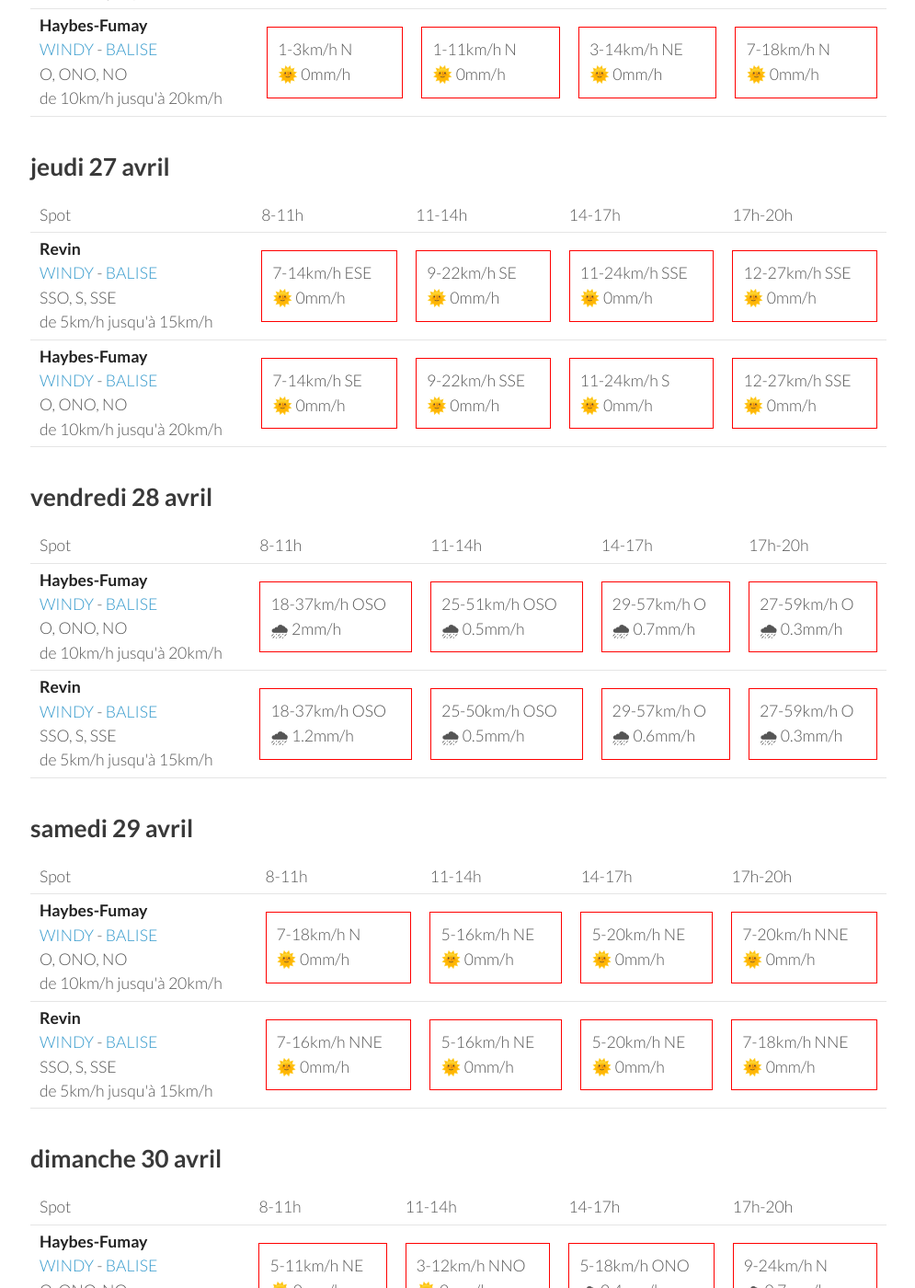
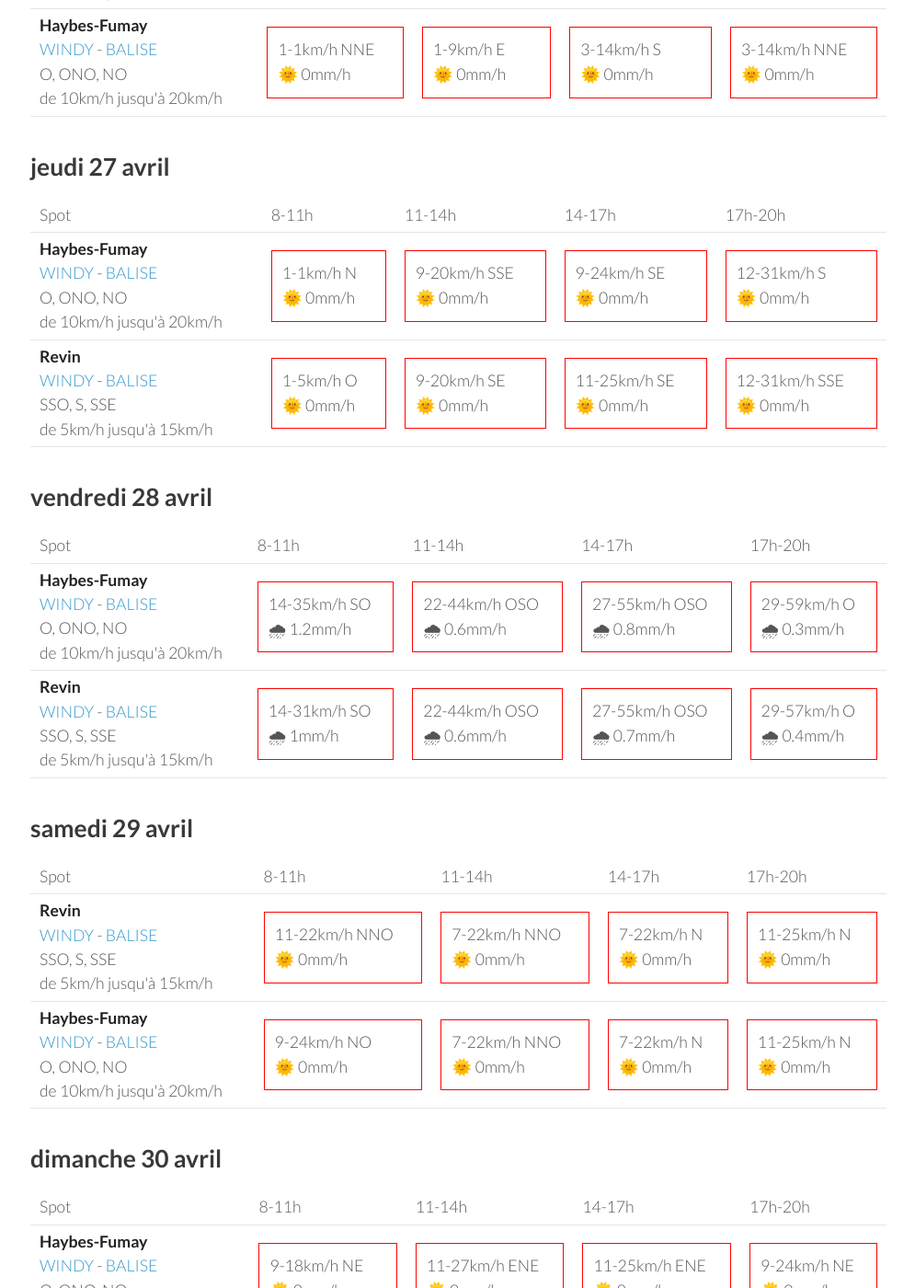
Before and after one commit to parapente-dans-le-nord/parapente-dans-le-nord.github.io, a Jekyll site: the page built from ardennes.markdown, in a window 1280 px wide and 1400 px high, scrolled down 833 px. Shown: the whole window at 92% size, without its empty margins (25-1020 px from the left). Built offline with Jekyll 4.4.1, drawn with Linux system fonts in a browser that asks for light colours; some of the changed text lies outside the part shown.

Commit message:
update index.markdown

```diff
--- a/ardennes.markdown
+++ b/ardennes.markdown
@@ -7,7 +7,7 @@ title:  "Tous les spots"
 {: .links}
 
 # Prevision Windy, modèle Arome
-page mise à jour le mardi 25 avril 13:10
+page mise à jour le mardi 25 avril 22:10
 
 ## mardi 25 avril
 
@@ -24,21 +24,19 @@ page mise à jour le mardi 25 avril 13:10
 <tr>
         <td><strong>Haybes-Fumay</strong><br><a href="https://windy.com/49.998/4.715?49.913,4.738,10">WINDY</a> - <span class=""><a href="http://www.balisemeteo.com/balise.php?idBalise=104">BALISE</a> </span><br> <span class="vent-favorable">O, ONO, NO</span><br><span class="force-vent">de 10km/h jusqu'à 20km/h</span> </td>
 
-            <td><div class="not-flyable"><p>3-16km/h NNE</p><p>🌞 0mm/h</p></div></td>
-            <td><div class="not-flyable"><p>5-18km/h N</p><p>🌧 0.2mm/h</p></div></td>
-            <td><div class="not-flyable"><p>9-24km/h N</p><p>🌧 0.3mm/h</p></div></td>
-            <td><div class="not-flyable"><p>11-27km/h N</p><p>🌞 0mm/h</p></div></td>
-
+            <td><div class="not-flyable"><p>0-0km/h NA</p><p>🌧️ 0mm/h</p></div></td>
+            <td><div class="not-flyable"><p>0-0km/h NA</p><p>🌧️ 0mm/h</p></div></td>
+            <td><div class="not-flyable"><p>0-0km/h NA</p><p>🌧️ 0mm/h</p></div></td>
+            <td><div class="not-flyable"><p>12-29km/h N</p><p>🌞 0mm/h</p></div></td>
 
     </tr>
 <tr>
         <td><strong>Revin</strong><br><a href="https://windy.com/49.948/4.625?49.543,4.625,8">WINDY</a> - <span class=""><a href="http://www.balisemeteo.com/balise.php?idBalise=5019">BALISE</a> </span><br> <span class="vent-favorable">SSO, S, SSE</span><br><span class="force-vent">de 5km/h jusqu'à 15km/h</span> </td>
 
-            <td><div class="not-flyable"><p>5-22km/h NE</p><p>🌧 0.4mm/h</p></div></td>
-            <td><div class="not-flyable"><p>7-22km/h N</p><p>🌞 0mm/h</p></div></td>
-            <td><div class="not-flyable"><p>9-25km/h N</p><p>🌧 0.2mm/h</p></div></td>
-            <td><div class="not-flyable"><p>9-27km/h NNO</p><p>🌞 0mm/h</p></div></td>
-
+            <td><div class="not-flyable"><p>0-0km/h NA</p><p>🌧️ 0mm/h</p></div></td>
+            <td><div class="not-flyable"><p>0-0km/h NA</p><p>🌧️ 0mm/h</p></div></td>
+            <td><div class="not-flyable"><p>0-0km/h NA</p><p>🌧️ 0mm/h</p></div></td>
+            <td><div class="not-flyable"><p>7-29km/h N</p><p>🌞 0mm/h</p></div></td>
 
     </tr>
 
@@ -60,20 +58,20 @@ page mise à jour le mardi 25 avril 13:10
 <tr>
         <td><strong>Revin</strong><br><a href="https://windy.com/49.948/4.625?49.543,4.625,8">WINDY</a> - <span class=""><a href="http://www.balisemeteo.com/balise.php?idBalise=5019">BALISE</a> </span><br> <span class="vent-favorable">SSO, S, SSE</span><br><span class="force-vent">de 5km/h jusqu'à 15km/h</span> </td>
 
-            <td><div class="not-flyable"><p>1-5km/h NNE</p><p>🌞 0mm/h</p></div></td>
-            <td><div class="not-flyable"><p>3-14km/h SSE</p><p>🌞 0mm/h</p></div></td>
-            <td><div class="not-flyable"><p>1-14km/h SSE</p><p>🌞 0mm/h</p></div></td>
-            <td><div class="not-flyable"><p>1-14km/h SSO</p><p>🌞 0mm/h</p></div></td>
+            <td><div class="not-flyable"><p>0-3km/h NO</p><p>🌞 0mm/h</p></div></td>
+            <td><div class="not-flyable"><p>1-12km/h SE</p><p>🌞 0mm/h</p></div></td>
+            <td><div class="not-flyable"><p>3-14km/h SSO</p><p>🌞 0mm/h</p></div></td>
+            <td><div class="not-flyable"><p>3-16km/h NO</p><p>🌞 0mm/h</p></div></td>
 
 
     </tr>
 <tr>
         <td><strong>Haybes-Fumay</strong><br><a href="https://windy.com/49.998/4.715?49.913,4.738,10">WINDY</a> - <span class=""><a href="http://www.balisemeteo.com/balise.php?idBalise=104">BALISE</a> </span><br> <span class="vent-favorable">O, ONO, NO</span><br><span class="force-vent">de 10km/h jusqu'à 20km/h</span> </td>
 
-            <td><div class="not-flyable"><p>1-3km/h N</p><p>🌞 0mm/h</p></div></td>
-            <td><div class="not-flyable"><p>1-11km/h N</p><p>🌞 0mm/h</p></div></td>
-            <td><div class="not-flyable"><p>3-14km/h NE</p><p>🌞 0mm/h</p></div></td>
-            <td><div class="not-flyable"><p>7-18km/h N</p><p>🌞 0mm/h</p></div></td>
+            <td><div class="not-flyable"><p>1-1km/h NNE</p><p>🌞 0mm/h</p></div></td>
+            <td><div class="not-flyable"><p>1-9km/h E</p><p>🌞 0mm/h</p></div></td>
+            <td><div class="not-flyable"><p>3-14km/h S</p><p>🌞 0mm/h</p></div></td>
+            <td><div class="not-flyable"><p>3-14km/h NNE</p><p>🌞 0mm/h</p></div></td>
 
 
     </tr>
@@ -94,22 +92,22 @@ page mise à jour le mardi 25 avril 13:10
       <td>17h-20h</td>
     </tr>
 <tr>
-        <td><strong>Revin</strong><br><a href="https://windy.com/49.948/4.625?49.543,4.625,8">WINDY</a> - <span class=""><a href="http://www.balisemeteo.com/balise.php?idBalise=5019">BALISE</a> </span><br> <span class="vent-favorable">SSO, S, SSE</span><br><span class="force-vent">de 5km/h jusqu'à 15km/h</span> </td>
+        <td><strong>Haybes-Fumay</strong><br><a href="https://windy.com/49.998/4.715?49.913,4.738,10">WINDY</a> - <span class=""><a href="http://www.balisemeteo.com/balise.php?idBalise=104">BALISE</a> </span><br> <span class="vent-favorable">O, ONO, NO</span><br><span class="force-vent">de 10km/h jusqu'à 20km/h</span> </td>
 
-            <td><div class="not-flyable"><p>7-14km/h ESE</p><p>🌞 0mm/h</p></div></td>
-            <td><div class="not-flyable"><p>9-22km/h SE</p><p>🌞 0mm/h</p></div></td>
-            <td><div class="not-flyable"><p>11-24km/h SSE</p><p>🌞 0mm/h</p></div></td>
-            <td><div class="not-flyable"><p>12-27km/h SSE</p><p>🌞 0mm/h</p></div></td>
+            <td><div class="not-flyable"><p>1-1km/h N</p><p>🌞 0mm/h</p></div></td>
+            <td><div class="not-flyable"><p>9-20km/h SSE</p><p>🌞 0mm/h</p></div></td>
+            <td><div class="not-flyable"><p>9-24km/h SE</p><p>🌞 0mm/h</p></div></td>
+            <td><div class="not-flyable"><p>12-31km/h S</p><p>🌞 0mm/h</p></div></td>
 
 
     </tr>
 <tr>
-        <td><strong>Haybes-Fumay</strong><br><a href="https://windy.com/49.998/4.715?49.913,4.738,10">WINDY</a> - <span class=""><a href="http://www.balisemeteo.com/balise.php?idBalise=104">BALISE</a> </span><br> <span class="vent-favorable">O, ONO, NO</span><br><span class="force-vent">de 10km/h jusqu'à 20km/h</span> </td>
+        <td><strong>Revin</strong><br><a href="https://windy.com/49.948/4.625?49.543,4.625,8">WINDY</a> - <span class=""><a href="http://www.balisemeteo.com/balise.php?idBalise=5019">BALISE</a> </span><br> <span class="vent-favorable">SSO, S, SSE</span><br><span class="force-vent">de 5km/h jusqu'à 15km/h</span> </td>
 
-            <td><div class="not-flyable"><p>7-14km/h SE</p><p>🌞 0mm/h</p></div></td>
-            <td><div class="not-flyable"><p>9-22km/h SSE</p><p>🌞 0mm/h</p></div></td>
-            <td><div class="not-flyable"><p>11-24km/h S</p><p>🌞 0mm/h</p></div></td>
-            <td><div class="not-flyable"><p>12-27km/h SSE</p><p>🌞 0mm/h</p></div></td>
+            <td><div class="not-flyable"><p>1-5km/h O</p><p>🌞 0mm/h</p></div></td>
+            <td><div class="not-flyable"><p>9-20km/h SE</p><p>🌞 0mm/h</p></div></td>
+            <td><div class="not-flyable"><p>11-25km/h SE</p><p>🌞 0mm/h</p></div></td>
+            <td><div class="not-flyable"><p>12-31km/h SSE</p><p>🌞 0mm/h</p></div></td>
 
 
     </tr>
@@ -132,20 +130,20 @@ page mise à jour le mardi 25 avril 13:10
 <tr>
         <td><strong>Haybes-Fumay</strong><br><a href="https://windy.com/49.998/4.715?49.913,4.738,10">WINDY</a> - <span class=""><a href="http://www.balisemeteo.com/balise.php?idBalise=104">BALISE</a> </span><br> <span class="vent-favorable">O, ONO, NO</span><br><span class="force-vent">de 10km/h jusqu'à 20km/h</span> </td>
 
-            <td><div class="not-flyable"><p>18-37km/h OSO</p><p>🌧 2mm/h</p></div></td>
-            <td><div class="not-flyable"><p>25-51km/h OSO</p><p>🌧 0.5mm/h</p></div></td>
-            <td><div class="not-flyable"><p>29-57km/h O</p><p>🌧 0.7mm/h</p></div></td>
-            <td><div class="not-flyable"><p>27-59km/h O</p><p>🌧 0.3mm/h</p></div></td>
+            <td><div class="not-flyable"><p>14-35km/h SO</p><p>🌧 1.2mm/h</p></div></td>
+            <td><div class="not-flyable"><p>22-44km/h OSO</p><p>🌧 0.6mm/h</p></div></td>
+            <td><div class="not-flyable"><p>27-55km/h OSO</p><p>🌧 0.8mm/h</p></div></td>
+            <td><div class="not-flyable"><p>29-59km/h O</p><p>🌧 0.3mm/h</p></div></td>
 
 
     </tr>
 <tr>
         <td><strong>Revin</strong><br><a href="https://windy.com/49.948/4.625?49.543,4.625,8">WINDY</a> - <span class=""><a href="http://www.balisemeteo.com/balise.php?idBalise=5019">BALISE</a> </span><br> <span class="vent-favorable">SSO, S, SSE</span><br><span class="force-vent">de 5km/h jusqu'à 15km/h</span> </td>
 
-            <td><div class="not-flyable"><p>18-37km/h OSO</p><p>🌧 1.2mm/h</p></div></td>
-            <td><div class="not-flyable"><p>25-50km/h OSO</p><p>🌧 0.5mm/h</p></div></td>
-            <td><div class="not-flyable"><p>29-57km/h O</p><p>🌧 0.6mm/h</p></div></td>
-            <td><div class="not-flyable"><p>27-59km/h O</p><p>🌧 0.3mm/h</p></div></td>
+            <td><div class="not-flyable"><p>14-31km/h SO</p><p>🌧 1mm/h</p></div></td>
+            <td><div class="not-flyable"><p>22-44km/h OSO</p><p>🌧 0.6mm/h</p></div></td>
+            <td><div class="not-flyable"><p>27-55km/h OSO</p><p>🌧 0.7mm/h</p></div></td>
+            <td><div class="not-flyable"><p>29-57km/h O</p><p>🌧 0.4mm/h</p></div></td>
 
 
     </tr>
@@ -166,22 +164,22 @@ page mise à jour le mardi 25 avril 13:10
       <td>17h-20h</td>
     </tr>
 <tr>
-        <td><strong>Haybes-Fumay</strong><br><a href="https://windy.com/49.998/4.715?49.913,4.738,10">WINDY</a> - <span class=""><a href="http://www.balisemeteo.com/balise.php?idBalise=104">BALISE</a> </span><br> <span class="vent-favorable">O, ONO, NO</span><br><span class="force-vent">de 10km/h jusqu'à 20km/h</span> </td>
+        <td><strong>Revin</strong><br><a href="https://windy.com/49.948/4.625?49.543,4.625,8">WINDY</a> - <span class=""><a href="http://www.balisemeteo.com/balise.php?idBalise=5019">BALISE</a> </span><br> <span class="vent-favorable">SSO, S, SSE</span><br><span class="force-vent">de 5km/h jusqu'à 15km/h</span> </td>
 
-            <td><div class="not-flyable"><p>7-18km/h N</p><p>🌞 0mm/h</p></div></td>
-            <td><div class="not-flyable"><p>5-16km/h NE</p><p>🌞 0mm/h</p></div></td>
-            <td><div class="not-flyable"><p>5-20km/h NE</p><p>🌞 0mm/h</p></div></td>
-            <td><div class="not-flyable"><p>7-20km/h NNE</p><p>🌞 0mm/h</p></div></td>
+            <td><div class="not-flyable"><p>11-22km/h NNO</p><p>🌞 0mm/h</p></div></td>
+            <td><div class="not-flyable"><p>7-22km/h NNO</p><p>🌞 0mm/h</p></div></td>
+            <td><div class="not-flyable"><p>7-22km/h N</p><p>🌞 0mm/h</p></div></td>
+            <td><div class="not-flyable"><p>11-25km/h N</p><p>🌞 0mm/h</p></div></td>
 
 
     </tr>
 <tr>
-        <td><strong>Revin</strong><br><a href="https://windy.com/49.948/4.625?49.543,4.625,8">WINDY</a> - <span class=""><a href="http://www.balisemeteo.com/balise.php?idBalise=5019">BALISE</a> </span><br> <span class="vent-favorable">SSO, S, SSE</span><br><span class="force-vent">de 5km/h jusqu'à 15km/h</span> </td>
+        <td><strong>Haybes-Fumay</strong><br><a href="https://windy.com/49.998/4.715?49.913,4.738,10">WINDY</a> - <span class=""><a href="http://www.balisemeteo.com/balise.php?idBalise=104">BALISE</a> </span><br> <span class="vent-favorable">O, ONO, NO</span><br><span class="force-vent">de 10km/h jusqu'à 20km/h</span> </td>
 
-            <td><div class="not-flyable"><p>7-16km/h NNE</p><p>🌞 0mm/h</p></div></td>
-            <td><div class="not-flyable"><p>5-16km/h NE</p><p>🌞 0mm/h</p></div></td>
-            <td><div class="not-flyable"><p>5-20km/h NE</p><p>🌞 0mm/h</p></div></td>
-            <td><div class="not-flyable"><p>7-18km/h NNE</p><p>🌞 0mm/h</p></div></td>
+            <td><div class="not-flyable"><p>9-24km/h NO</p><p>🌞 0mm/h</p></div></td>
+            <td><div class="not-flyable"><p>7-22km/h NNO</p><p>🌞 0mm/h</p></div></td>
+            <td><div class="not-flyable"><p>7-22km/h N</p><p>🌞 0mm/h</p></div></td>
+            <td><div class="not-flyable"><p>11-25km/h N</p><p>🌞 0mm/h</p></div></td>
 
 
     </tr>
@@ -204,20 +202,20 @@ page mise à jour le mardi 25 avril 13:10
 <tr>
         <td><strong>Haybes-Fumay</strong><br><a href="https://windy.com/49.998/4.715?49.913,4.738,10">WINDY</a> - <span class=""><a href="http://www.balisemeteo.com/balise.php?idBalise=104">BALISE</a> </span><br> <span class="vent-favorable">O, ONO, NO</span><br><span class="force-vent">de 10km/h jusqu'à 20km/h</span> </td>
 
-            <td><div class="not-flyable"><p>5-11km/h NE</p><p>🌞 0mm/h</p></div></td>
-            <td><div class="not-flyable"><p>3-12km/h NNO</p><p>🌞 0mm/h</p></div></td>
-            <td><div class="not-flyable"><p>5-18km/h ONO</p><p>🌧 0.4mm/h</p></div></td>
-            <td><div class="not-flyable"><p>9-24km/h N</p><p>🌧 0.7mm/h</p></div></td>
+            <td><div class="not-flyable"><p>9-18km/h NE</p><p>🌞 0mm/h</p></div></td>
+            <td><div class="not-flyable"><p>11-27km/h ENE</p><p>🌞 0mm/h</p></div></td>
+            <td><div class="not-flyable"><p>11-25km/h ENE</p><p>🌞 0mm/h</p></div></td>
+            <td><div class="not-flyable"><p>9-24km/h NE</p><p>🌞 0mm/h</p></div></td>
 
 
     </tr>
 <tr>
         <td><strong>Revin</strong><br><a href="https://windy.com/49.948/4.625?49.543,4.625,8">WINDY</a> - <span class=""><a href="http://www.balisemeteo.com/balise.php?idBalise=5019">BALISE</a> </span><br> <span class="vent-favorable">SSO, S, SSE</span><br><span class="force-vent">de 5km/h jusqu'à 15km/h</span> </td>
 
-            <td><div class="not-flyable"><p>5-11km/h NE</p><p>🌞 0mm/h</p></div></td>
-            <td><div class="not-flyable"><p>1-12km/h NO</p><p>🌞 0mm/h</p></div></td>
-            <td><div class="not-flyable"><p>5-18km/h ONO</p><p>🌧 0.3mm/h</p></div></td>
-            <td><div class="not-flyable"><p>9-24km/h NNO</p><p>🌧 1mm/h</p></div></td>
+            <td><div class="not-flyable"><p>11-20km/h NE</p><p>🌞 0mm/h</p></div></td>
+            <td><div class="not-flyable"><p>11-27km/h ENE</p><p>🌞 0mm/h</p></div></td>
+            <td><div class="not-flyable"><p>9-24km/h ENE</p><p>🌞 0mm/h</p></div></td>
+            <td><div class="not-flyable"><p>9-22km/h NE</p><p>🌞 0mm/h</p></div></td>
 
 
     </tr>
```
